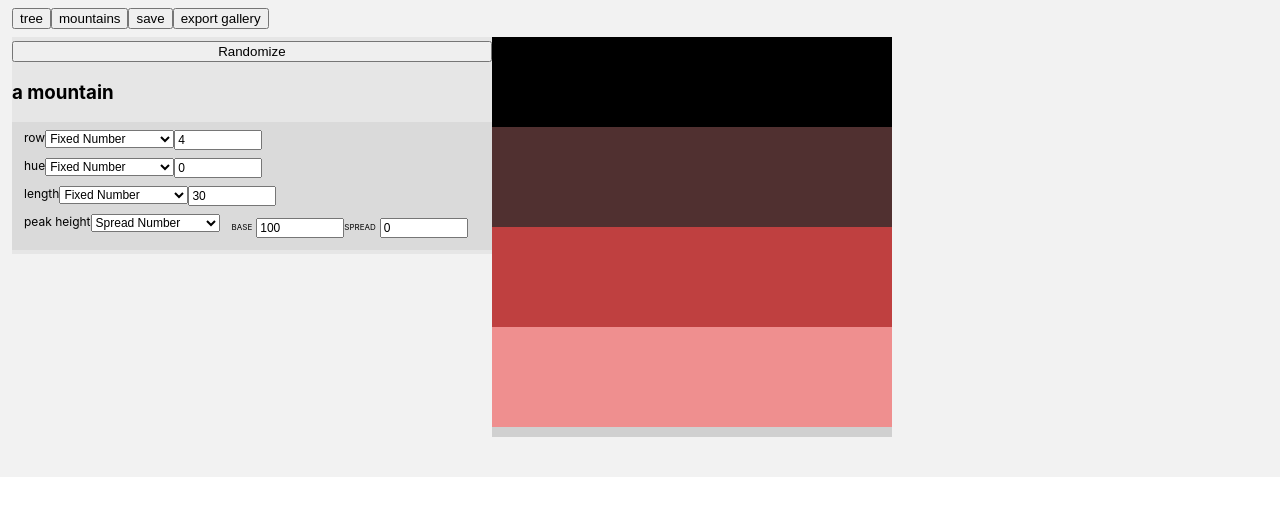
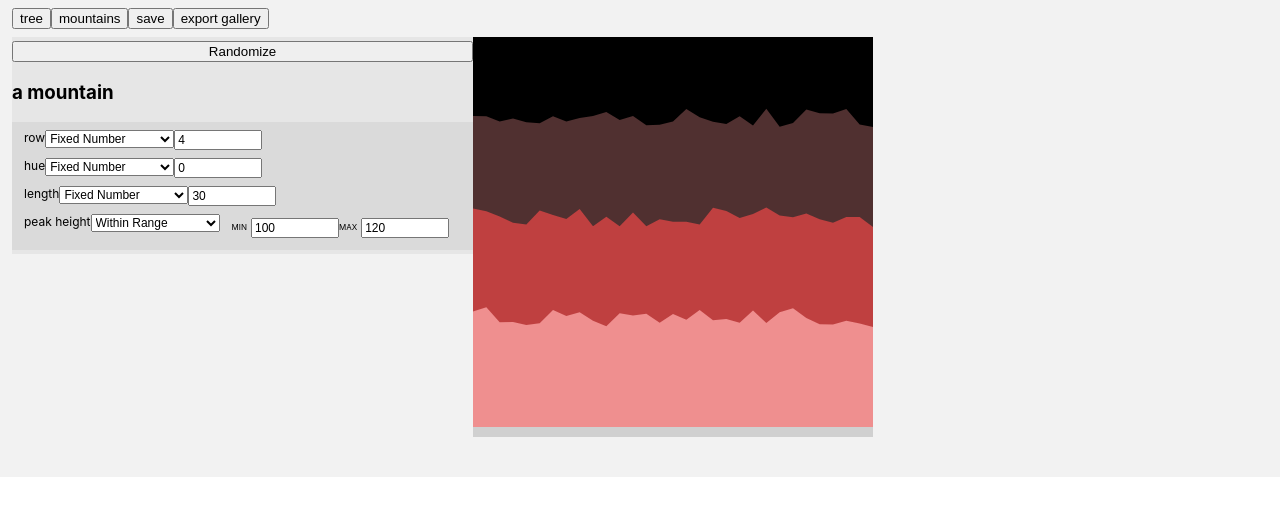
Before and after one commit to joshmarinacci/tree-gen-gen, a React (Create React App) app: page / in a window 1280 px wide. Shown: the top 516 px of the page. Built offline with nearby package versions, Linux system fonts and the light colour scheme.

Commit message:
added range input

```diff
--- a/src/App.js
+++ b/src/App.js
@@ -99,9 +99,10 @@ function setupMountainDoc() {
         defaultValue: 30,
       },
       peakHeight: {
-        _type: GENERATOR_TYPES.spread,
+        _type: GENERATOR_TYPES.range,
         _title:'peak height',
         defaultValue: 100,
+        values:120,
       }
     }
   }
@@ -132,6 +133,23 @@ const RandomSpreadEditor = ({def,update}) => {
     <input type='number' value={def.gen.spread}
            onChange={(e) => {
              def.gen.spread = parseFloat(e.target.value)
+             update()
+           }}
+    />
+  </HBox>
+}
+
+const RangeEditor = ({def,update}) => {
+  return <HBox>
+    <label className='sub'>min</label>
+    <input type='number' value={def.gen.min} onChange={(e) => {
+      def.gen.min = parseFloat(e.target.value)
+      update()
+    }}/>
+    <label className='sub'>max</label>
+    <input type='number' value={def.gen.max}
+           onChange={(e) => {
+             def.gen.max = parseFloat(e.target.value)
              update()
            }}
     />
@@ -188,6 +206,9 @@ const GroupRow = ({parent, def, targetKey, update}) => {
   }
   if(def._type === GENERATOR_TYPES.randomPick) {
     ed = <RandomPickEditor key={targetKey} def={def} update={update}/>
+  }
+  if(def._type === GENERATOR_TYPES.range) {
+    ed = <RangeEditor key={targetKey} def={def} update={update}/>
   }
   return <HBox>
     <label>{def._title}</label>
--- a/src/generators.js
+++ b/src/generators.js
@@ -40,12 +40,23 @@ export class RandomPickGenerator {
     }
 }
 
+export class RangeGenerator {
+    constructor(min,max) {
+        this.min = min
+        this.max = max
+    }
+    generate(random) {
+        return this.min + random()*(this.max-this.min)
+    }
+}
+
 
 export const GENERATOR_TYPES = {
     fixed: 'fixed',
     spread:'spread',
     pick:'pick',
-    randomPick: 'randomPick'
+    randomPick: 'randomPick',
+    range:'range',
 
 }
 export const GENERATOR_LIST = [
@@ -68,6 +79,11 @@ export const GENERATOR_LIST = [
         cls:RandomPickGenerator,
         title:'Pick One Randomly',
         key:GENERATOR_TYPES.randomPick
+    },
+    {
+        cls:RangeGenerator,
+        title:'Within Range',
+        key:GENERATOR_TYPES.range
     }
 ]
 
```
